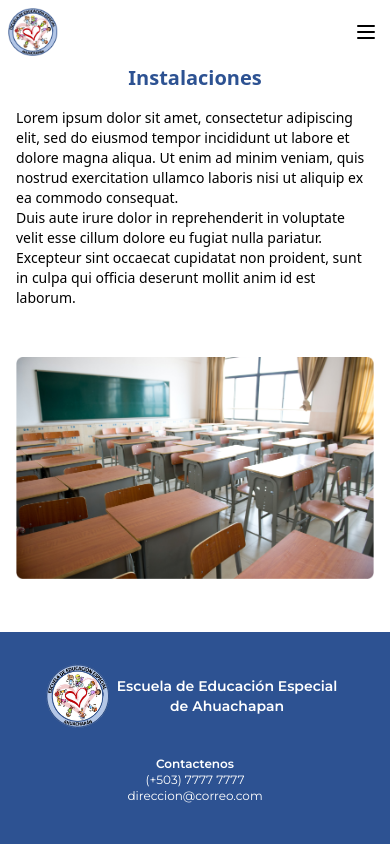
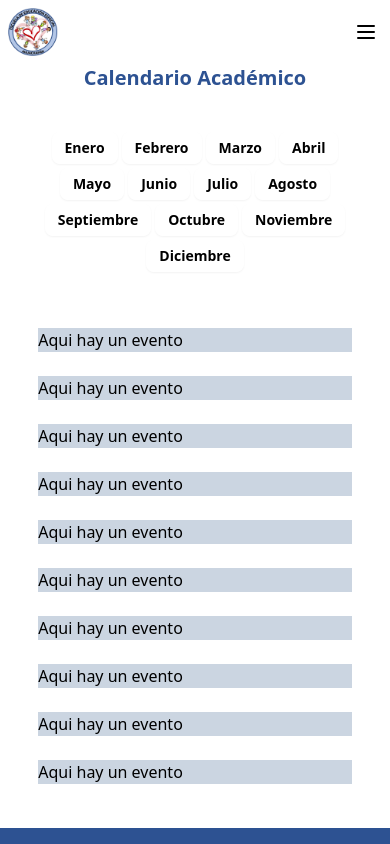
Before and after one commit to eeeahuachapan/EEEA-Website, a React (Vite) app: page / in a window 390 px wide. Shown: the top 844 px of the page. Built offline with nearby package versions, Linux system fonts and the light colour scheme; grey boxes are pictures that could not be loaded.

Commit message:
feat: mobile and desktop calendar view :sparkles:

```diff
--- a/src/App.jsx
+++ b/src/App.jsx
@@ -1,13 +1,13 @@
-
 import Facilities from "./pages/facilities/Facilities"
-import AboutUs from "./pages/aboutus/AboutUs"
+import AboutUs from "./pages/aboutUs/AboutUs"
 import Home from "./pages/home/Home"
+import Calendar from "./pages/calendar/Calendar"
 
 function App() {
 
   return (
     <>
-      <Facilities />
+      <Calendar />
     </>
   )
 }
--- /dev/null
+++ b/src/pages/calendar/Calendar.jsx
@@ -0,0 +1,46 @@
+import Navbar from "../../components/navbar/Navbar"
+import Footer from "../../components/footer/Footer"
+
+function Calendar() {
+    return (
+        <div className="h-screen min-h-screen flex flex-col items-center">
+            <Navbar />
+
+            <h1 className='font-bold text-secondary text-xl lg:text-3xl lg:font-extrabold lg:my-6'>Calendario Académico</h1>
+
+            <section className="h-screen w-full p-6 gap-10 flex flex-col lg:flex-row items-center lg:justify-between">
+                <div className="flex flex-wrap lg:w-32 justify-center join join-horizontal lg:join-vertical m-4 gap-1">
+                    <button className="btn btn-sm border-white">Enero</button>
+                    <button className="btn btn-sm border-white">Febrero</button>
+                    <button className="btn btn-sm border-white">Marzo</button>
+                    <button className="btn btn-sm border-white">Abril</button>
+                    <button className="btn btn-sm border-white">Mayo</button>
+                    <button className="btn btn-sm border-white">Junio</button>
+                    <button className="btn btn-sm border-white">Julio</button>
+                    <button className="btn btn-sm border-white">Agosto</button>
+                    <button className="btn btn-sm border-white">Septiembre</button>
+                    <button className="btn btn-sm border-white">Octubre</button>
+                    <button className="btn btn-sm border-white">Noviembre</button>
+                    <button className="btn btn-sm border-white">Diciembre</button>
+                </div>
+
+                <div className="flex flex-col w-11/12 h-full gap-6">
+                    <div className="bg-slate-300">Aqui hay un evento</div>
+                    <div className="bg-slate-300">Aqui hay un evento</div>
+                    <div className="bg-slate-300">Aqui hay un evento</div>
+                    <div className="bg-slate-300">Aqui hay un evento</div>
+                    <div className="bg-slate-300">Aqui hay un evento</div>
+                    <div className="bg-slate-300">Aqui hay un evento</div>
+                    <div className="bg-slate-300">Aqui hay un evento</div>
+                    <div className="bg-slate-300">Aqui hay un evento</div>
+                    <div className="bg-slate-300">Aqui hay un evento</div>
+                    <div className="bg-slate-300">Aqui hay un evento</div>
+                </div>
+            </section>
+
+            <Footer />
+        </div>
+    )
+}
+
+export default Calendar
```
